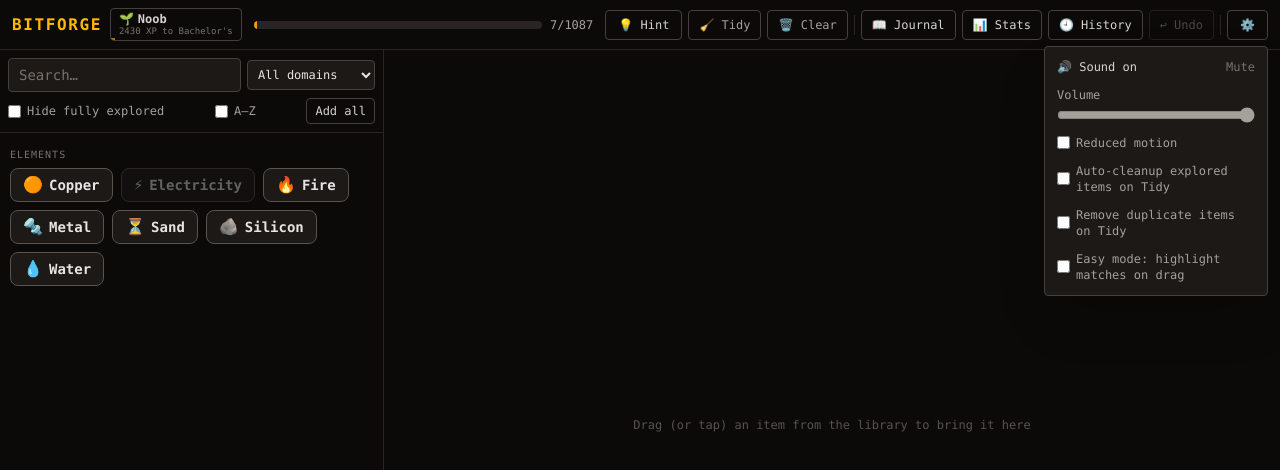
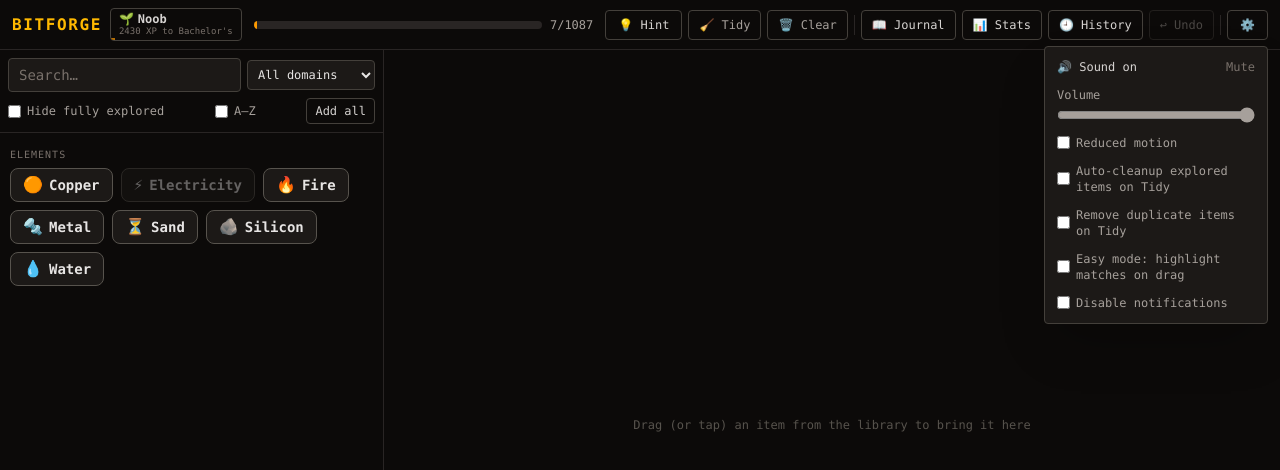
Before and after one commit to sweedee/bitforge, a React (Vite) app: page / in a window 1280 px wide. Both pictures are taken after a click on the button "⚙️". Shown: the top 470 px of the page. Built offline with nearby package versions, Linux system fonts and the light colour scheme.

Commit message:
disable notifications setting

```diff
--- a/src/components/SettingsMenu.tsx
+++ b/src/components/SettingsMenu.tsx
@@ -9,12 +9,14 @@ export function SettingsMenu() {
   const autoCleanup = useGameStore((s) => s.settings.autoCleanup)
   const dedupeOnTidy = useGameStore((s) => s.settings.dedupeOnTidy)
   const easyMode = useGameStore((s) => s.settings.easyMode)
+  const disableNotifications = useGameStore((s) => s.settings.disableNotifications)
   const toggleMute = useGameStore((s) => s.toggleMute)
   const setVolume = useGameStore((s) => s.setVolume)
   const toggleReducedMotion = useGameStore((s) => s.toggleReducedMotion)
   const toggleAutoCleanup = useGameStore((s) => s.toggleAutoCleanup)
   const toggleDedupeOnTidy = useGameStore((s) => s.toggleDedupeOnTidy)
   const toggleEasyMode = useGameStore((s) => s.toggleEasyMode)
+  const toggleDisableNotifications = useGameStore((s) => s.toggleDisableNotifications)
 
   return (
     <div className="relative shrink-0">
@@ -65,6 +67,10 @@ export function SettingsMenu() {
               <input type="checkbox" checked={easyMode} onChange={toggleEasyMode} className="accent-stone-400" />
               <span>Easy mode: highlight matches on drag</span>
             </label>
+            <label className="flex items-center gap-1.5 text-xs text-stone-400 select-none cursor-pointer">
+              <input type="checkbox" checked={disableNotifications} onChange={toggleDisableNotifications} className="accent-stone-400" />
+              <span>Disable notifications</span>
+            </label>
           </div>
         </>
       )}
--- a/src/components/ToastHost.tsx
+++ b/src/components/ToastHost.tsx
@@ -12,6 +12,7 @@ export function ToastHost() {
   const entry = useGameStore((s) => s.toastQueue[0])
   const dequeueToast = useGameStore((s) => s.dequeueToast)
   const reducedMotion = useGameStore((s) => s.settings.reducedMotion)
+  const disableNotifications = useGameStore((s) => s.settings.disableNotifications)
   const currentStreak = useGameStore((s) => s.stats.currentDiscoveryStreak)
 
   useEffect(() => {
@@ -19,6 +20,8 @@ export function ToastHost() {
     const timer = setTimeout(dequeueToast, TOAST_DURATION_MS[entry.kind])
     return () => clearTimeout(timer)
   }, [entry, dequeueToast])
+
+  if (disableNotifications) return null
 
   const discoveryItem = entry?.kind === 'discovery' ? ITEMS_BY_ID.get(entry.itemId) : undefined
   const discoveryRarity = discoveryItem ? RARITY_STYLES[discoveryItem.rarity] : undefined
--- a/src/store/settingsSlice.ts
+++ b/src/store/settingsSlice.ts
@@ -19,6 +19,7 @@ function loadSettings(): SettingsState {
     autoCleanup: false,
     dedupeOnTidy: false,
     easyMode: false,
+    disableNotifications: false,
   }
   try {
     const raw = localStorage.getItem(LS_SETTINGS_KEY)
@@ -65,4 +66,9 @@ export const createSettingsSlice: StateCreator<GameStore, [], [], SettingsSlice>
     saveSettings(next)
     set({ settings: next })
   },
+  toggleDisableNotifications: () => {
+    const next = { ...get().settings, disableNotifications: !get().settings.disableNotifications }
+    saveSettings(next)
+    set({ settings: next })
+  },
 })
--- a/src/store/types.ts
+++ b/src/store/types.ts
@@ -22,6 +22,7 @@ export interface SettingsState {
   autoCleanup: boolean
   dedupeOnTidy: boolean
   easyMode: boolean
+  disableNotifications: boolean
 }
 
 export interface DiscoverySlice {
@@ -66,6 +67,7 @@ export interface SettingsSlice {
   toggleAutoCleanup: () => void
   toggleDedupeOnTidy: () => void
   toggleEasyMode: () => void
+  toggleDisableNotifications: () => void
 }
 
 export interface StatsAchievementsSlice {
```
